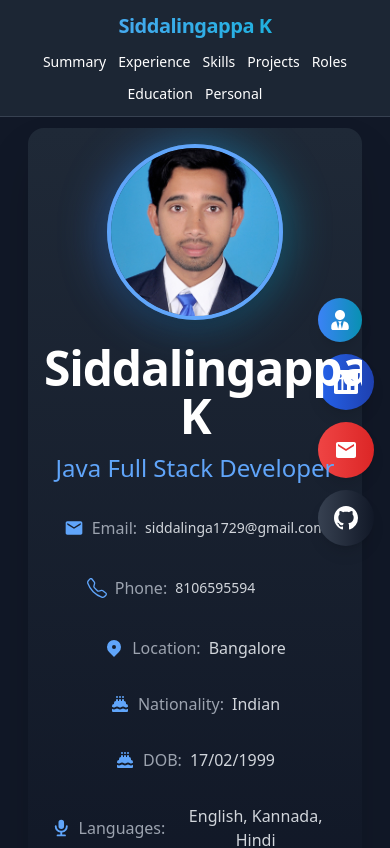
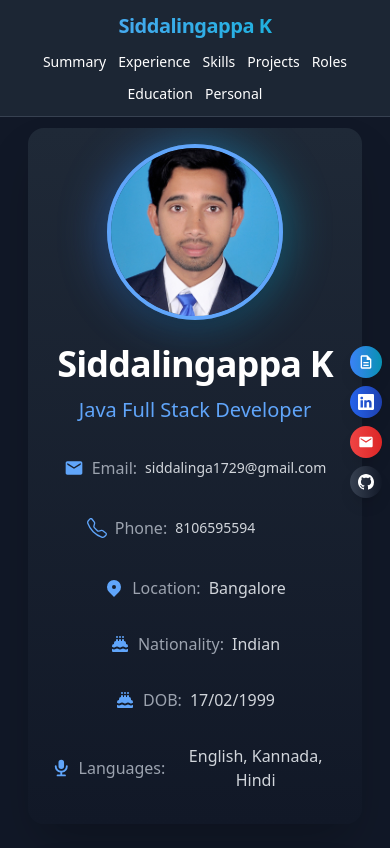
Before and after one commit to siddalinga1729/Biodata, a Next.js app: page / in a window 390 px wide. Shown: the top 848 px of the page. Built offline with nearby package versions, Linux system fonts and the light colour scheme.

Commit message:
resolved bild issues

```diff
--- a/app/page.tsx
+++ b/app/page.tsx
@@ -2,9 +2,10 @@
 
 import Image from "next/image";
 import { useState, useEffect } from 'react';
-import { MdMail, MdEmail } from 'react-icons/md';
+import { MdMail, MdEmail, MdOutlineDescription } from 'react-icons/md';
 import { BsLinkedin, BsGithub, BsTelephone } from "react-icons/bs";
-import { FaUserTie } from "react-icons/fa";
+
+
 
 export default function Home() {
   const [showScrollTop, setShowScrollTop] = useState(false);
@@ -80,48 +81,48 @@ export default function Home() {
 
         {/* Main Content - reduced padding */}
         <div className="container mx-auto max-w-4xl px-3 pt-20">
-          {/* Floating Action Buttons - moved to middle right */}
-          <div className="fixed top-1/2 -translate-y-1/2 right-4 md:right-10 space-y-3 md:space-y-4 z-20">
+          {/* Floating Action Buttons - consistent styling */}
+          <div className="fixed top-1/2 -translate-y-1/2 right-2 md:right-10 space-y-2 md:space-y-4 z-20">
             <button
               onClick={() => window.open("/Siddalingappa-Fullstackdeveloper.pdf", "_blank")}
-              className="group bg-gradient-to-r from-blue-500 to-cyan-600 text-white p-3 md:p-4 rounded-full shadow-lg hover:shadow-blue-500/50 transform transition-all hover:scale-110 text-lg md:text-xl flex items-center gap-2"
+              className="group bg-gradient-to-r from-blue-500 to-cyan-600 text-white p-2 md:p-4 rounded-full shadow-lg hover:shadow-blue-500/50 transform transition-all hover:scale-110 flex items-center gap-2"
               title="View Resume"
             >
-              <FaUserTie className="w-5 h-5 md:w-6 md:h-6"/>
-              <span className="absolute right-full mr-2 bg-gray-900 text-white px-3 py-1 rounded-lg text-sm opacity-0 group-hover:opacity-100 transition-opacity">
+              <MdOutlineDescription className="w-4 h-4 md:w-6 md:h-6"/>
+              <span className="absolute right-full mr-2 bg-gray-900 text-white px-2 py-1 rounded-lg text-xs md:text-sm opacity-0 group-hover:opacity-100 transition-opacity whitespace-nowrap">
                 View Resume
               </span>
             </button>
 
             <button
               onClick={() => window.open('https://www.linkedin.com/in/siddalingappa-k/', '_blank')}
-              className="group bg-gradient-to-r from-blue-600 to-blue-800 text-white p-4 rounded-full shadow-lg hover:shadow-blue-600/50 transform transition-all hover:scale-110 text-xl flex items-center gap-2"
+              className="group bg-gradient-to-r from-blue-600 to-blue-800 text-white p-2 md:p-4 rounded-full shadow-lg hover:shadow-blue-600/50 transform transition-all hover:scale-110 flex items-center gap-2"
               title="Connect on LinkedIn"
             >
-              <BsLinkedin className="w-6 h-6"/>
-              <span className="absolute right-full mr-2 bg-gray-900 text-white px-3 py-1 rounded-lg text-sm opacity-0 group-hover:opacity-100 transition-opacity">
+              <BsLinkedin className="w-4 h-4 md:w-6 md:h-6"/>
+              <span className="absolute right-full mr-2 bg-gray-900 text-white px-2 py-1 rounded-lg text-xs md:text-sm opacity-0 group-hover:opacity-100 transition-opacity whitespace-nowrap">
                 LinkedIn Profile
               </span>
             </button>
 
             <button
               onClick={() => window.open('mailto:siddalinga1729@gmail.com')}
-              className="group bg-gradient-to-r from-red-500 to-red-600 text-white p-4 rounded-full shadow-lg hover:shadow-red-500/50 transform transition-all hover:scale-110 text-xl flex items-center gap-2"
+              className="group bg-gradient-to-r from-red-500 to-red-600 text-white p-2 md:p-4 rounded-full shadow-lg hover:shadow-red-500/50 transform transition-all hover:scale-110 flex items-center gap-2"
               title="Send Email"
             >
-              <MdEmail className="w-6 h-6"/>
-              <span className="absolute right-full mr-2 bg-gray-900 text-white px-3 py-1 rounded-lg text-sm opacity-0 group-hover:opacity-100 transition-opacity">
+              <MdEmail className="w-4 h-4 md:w-6 md:h-6"/>
+              <span className="absolute right-full mr-2 bg-gray-900 text-white px-2 py-1 rounded-lg text-xs md:text-sm opacity-0 group-hover:opacity-100 transition-opacity whitespace-nowrap">
                 Send Email
               </span>
             </button>
 
             <button
               onClick={() => window.open('https://github.com/siddalinga1729', '_blank')}
-              className="group bg-gradient-to-r from-gray-700 to-gray-900 text-white p-4 rounded-full shadow-lg hover:shadow-gray-700/50 transform transition-all hover:scale-110 text-xl flex items-center gap-2"
+              className="group bg-gradient-to-r from-gray-700 to-gray-900 text-white p-2 md:p-4 rounded-full shadow-lg hover:shadow-gray-700/50 transform transition-all hover:scale-110 flex items-center gap-2"
               title="View GitHub Profile"
             >
-              <BsGithub className="w-6 h-6"/>
-              <span className="absolute right-full mr-2 bg-gray-900 text-white px-3 py-1 rounded-lg text-sm opacity-0 group-hover:opacity-100 transition-opacity">
+              <BsGithub className="w-4 h-4 md:w-6 md:h-6"/>
+              <span className="absolute right-full mr-2 bg-gray-900 text-white px-2 py-1 rounded-lg text-xs md:text-sm opacity-0 group-hover:opacity-100 transition-opacity whitespace-nowrap">
                 GitHub Profile
               </span>
             </button>
@@ -153,11 +154,11 @@ export default function Home() {
             </div>
 
             {/* Name and Title */}
-            <div className="relative z-20 mt-6">
-              <h1 className="text-5xl font-bold text-white mb-3">
+            <div className="relative z-20 mt-6 md:pr-16">
+              <h1 className="text-4xl md:text-5xl font-bold text-white mb-3">
                 Siddalingappa K
               </h1>
-              <p className="text-2xl font-medium text-blue-400 mb-4">
+              <p className="text-xl md:text-2xl font-medium text-blue-400 mb-4">
                 Java Full Stack Developer
               </p>
             </div>
```
